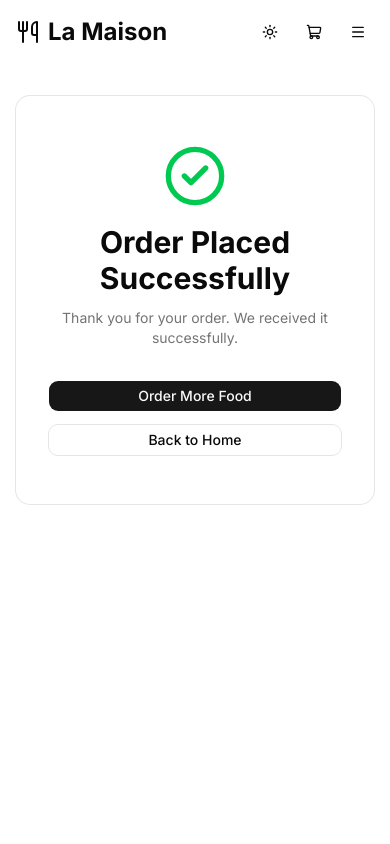
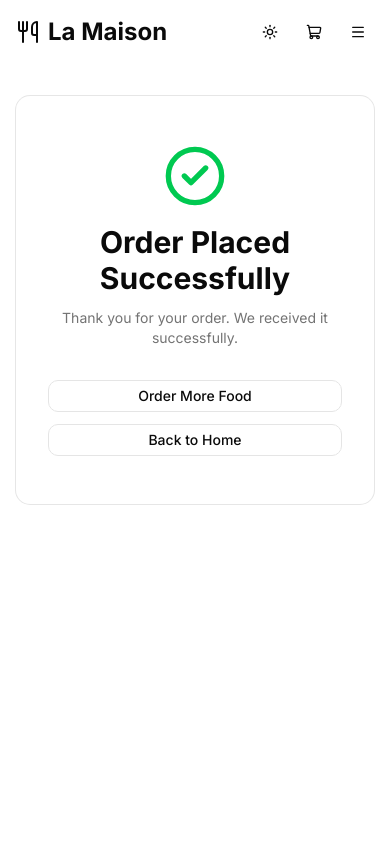
Before and after one commit to Mhmdsw/restaurant-website, a Next.js app: page /order-success in a window 390 px wide. Shown: the top 844 px of the page. Built offline with nearby package versions, Linux system fonts and the light colour scheme.

Commit message:
Connect order success to order tracking

```diff
--- a/app/order-success/page.tsx
+++ b/app/order-success/page.tsx
@@ -3,7 +3,7 @@
 import { Suspense } from 'react';
 import Link from 'next/link';
 import { useSearchParams } from 'next/navigation';
-import { CheckCircle2 } from 'lucide-react';
+import { CheckCircle2, PackageSearch } from 'lucide-react';
 
 import { Button } from '@/components/ui/button';
 import {
@@ -42,8 +42,23 @@ function OrderSuccessContent() {
               </div>
             )}
 
-            <div className="mt-8 flex flex-col gap-3 sm:flex-row sm:justify-center">
+            <div className="mt-8 flex flex-col gap-3">
+              {orderId && (
                 <Button asChild>
+                  <Link
+                    href={`/order-tracking?order=${encodeURIComponent(orderId)}`}
+                  >
+                    <PackageSearch className="mr-2 h-4 w-4" />
+                    Track Your Order
+                  </Link>
+                </Button>
+              )}
+
+              <div className="flex flex-col gap-3 sm:flex-row sm:justify-center">
+                <Button
+                  asChild
+                  variant="outline"
+                >
                   <Link href="/menu">
                     Order More Food
                   </Link>
@@ -57,6 +72,7 @@ function OrderSuccessContent() {
                     Back to Home
                   </Link>
                 </Button>
+              </div>
             </div>
           </CardContent>
         </Card>
--- a/app/order-tracking/page.tsx
+++ b/app/order-tracking/page.tsx
@@ -1,6 +1,7 @@
 "use client";
 
-import { useState } from "react";
+import { useEffect, useState } from "react";
+import { useSearchParams } from "next/navigation";
 import { supabase } from "@/lib/supabase";
 import { Button } from "@/components/ui/button";
 import { Input } from "@/components/ui/input";
@@ -11,7 +12,13 @@ import {
   CardTitle,
 } from "@/components/ui/card";
 import { Badge } from "@/components/ui/badge";
-import { Search, Clock, ChefHat, CheckCircle, PackageCheck } from "lucide-react";
+import {
+  Search,
+  Clock,
+  ChefHat,
+  CheckCircle,
+  PackageCheck,
+} from "lucide-react";
 import { toast } from "sonner";
 
 type OrderTracking = {
@@ -22,12 +29,16 @@ type OrderTracking = {
 };
 
 export default function OrderTrackingPage() {
+  const searchParams = useSearchParams();
+
   const [orderId, setOrderId] = useState("");
   const [order, setOrder] = useState<OrderTracking | null>(null);
   const [loading, setLoading] = useState(false);
 
-  async function trackOrder() {
-    if (!orderId.trim()) {
+  async function trackOrder(id?: string) {
+    const idToTrack = id || orderId.trim();
+
+    if (!idToTrack) {
       toast.error("Please enter your order ID");
       return;
     }
@@ -36,7 +47,7 @@ export default function OrderTrackingPage() {
     setOrder(null);
 
     const { data, error } = await supabase.rpc("get_order_tracking", {
-      order_uuid: orderId.trim(),
+      order_uuid: idToTrack,
     });
 
     setLoading(false);
@@ -54,6 +65,15 @@ export default function OrderTrackingPage() {
 
     setOrder(data[0]);
   }
+
+  useEffect(() => {
+    const orderFromUrl = searchParams.get("order");
+
+    if (orderFromUrl) {
+      setOrderId(orderFromUrl);
+      trackOrder(orderFromUrl);
+    }
+  }, [searchParams]);
 
   function getStatusIcon(status: string) {
     switch (status) {
@@ -103,7 +123,7 @@ export default function OrderTrackingPage() {
                 }}
               />
 
-              <Button onClick={trackOrder} disabled={loading}>
+              <Button onClick={() => trackOrder()} disabled={loading}>
                 <Search className="mr-2 h-4 w-4" />
 
                 {loading ? "Checking..." : "Track Order"}
```
Lines whose indentation alone changed are shown as unchanged.
